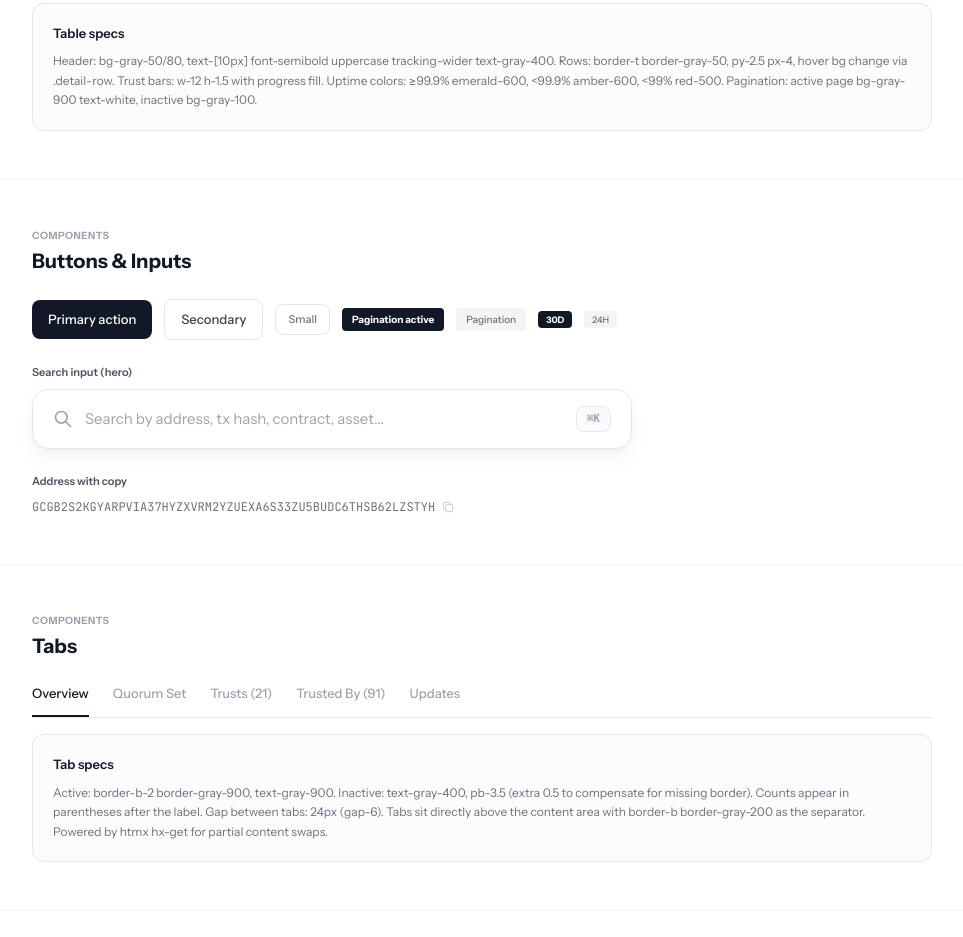
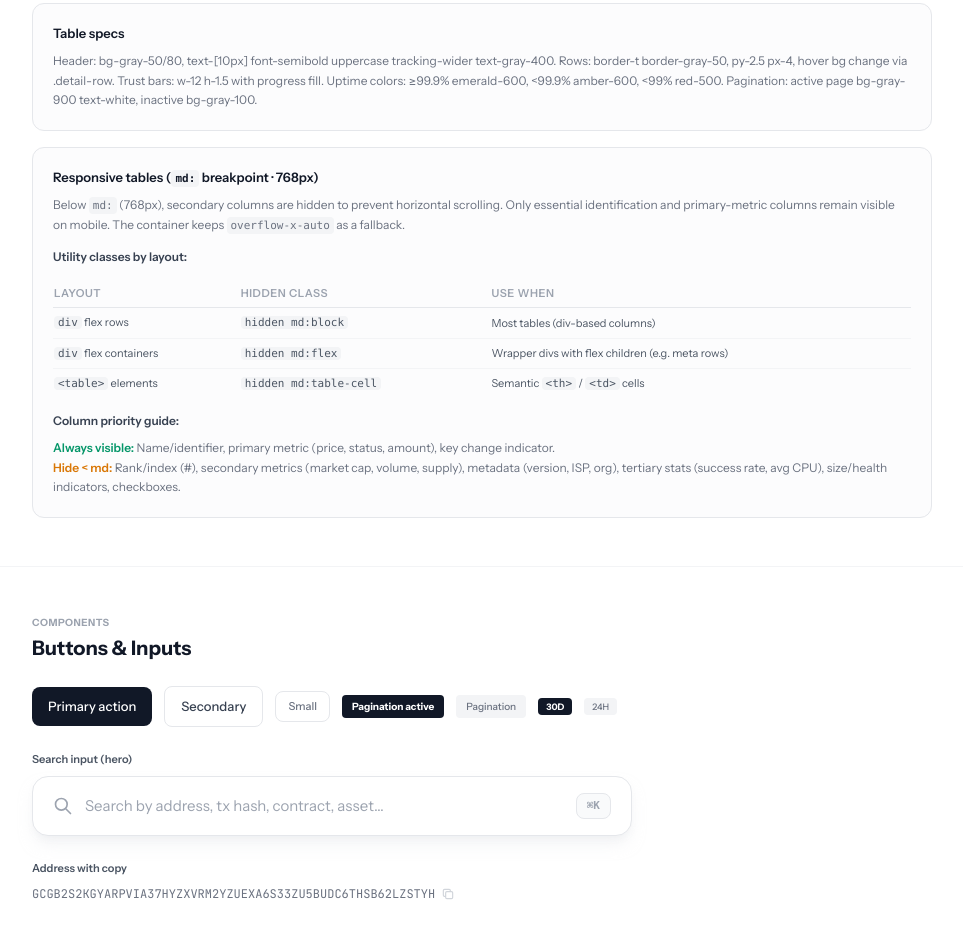
Before and after one commit to withObsrvr/prism, a website: page docs/design/prism-design-system.html in a window 1280 px wide. Shown: the part 5234-6171 px from the top of the page, without its empty margins (236-1199 px from the left). Drawn offline with nearby package versions, Linux system fonts and the light colour scheme.

Commit message:
responsive design updates (#5)

```diff
--- a/docs/design/prism-design-system.html
+++ b/docs/design/prism-design-system.html
@@ -626,6 +626,38 @@
         Header: bg-gray-50/80, text-[10px] font-semibold uppercase tracking-wider text-gray-400. Rows: border-t border-gray-50, py-2.5 px-4, hover bg change via .detail-row. Trust bars: w-12 h-1.5 with progress fill. Uptime colors: ≥99.9% emerald-600, <99.9% amber-600, <99% red-500. Pagination: active page bg-gray-900 text-white, inactive bg-gray-100.
       </div>
     </div>
+
+    <div class="rounded-xl border border-gray-200 bg-gray-50/50 p-5 mt-4">
+      <h3 class="text-[13px] font-semibold text-gray-900 mb-2">Responsive tables (<code class="text-[11px] bg-gray-100 px-1 py-0.5 rounded">md:</code> breakpoint · 768px)</h3>
+      <div class="text-[12px] text-gray-500 leading-relaxed mb-3">
+        Below <code class="text-[11px] bg-gray-100 px-1 py-0.5 rounded">md:</code> (768px), secondary columns are hidden to prevent horizontal scrolling. Only essential identification and primary-metric columns remain visible on mobile. The container keeps <code class="text-[11px] bg-gray-100 px-1 py-0.5 rounded">overflow-x-auto</code> as a fallback.
+      </div>
+      <div class="text-[12px] text-gray-500 leading-relaxed mb-3">
+        <span class="font-semibold text-gray-700">Utility classes by layout:</span>
+      </div>
+      <table class="w-full text-[11px] mb-3">
+        <thead>
+          <tr class="text-left text-gray-400 uppercase tracking-wider border-b border-gray-200">
+            <th class="py-1.5 font-semibold">Layout</th>
+            <th class="py-1.5 font-semibold">Hidden class</th>
+            <th class="py-1.5 font-semibold">Use when</th>
+          </tr>
+        </thead>
+        <tbody class="text-gray-600">
+          <tr class="border-b border-gray-100"><td class="py-1.5"><code class="bg-gray-100 px-1 rounded">div</code> flex rows</td><td class="py-1.5"><code class="bg-gray-100 px-1 rounded">hidden md:block</code></td><td class="py-1.5">Most tables (div-based columns)</td></tr>
+          <tr class="border-b border-gray-100"><td class="py-1.5"><code class="bg-gray-100 px-1 rounded">div</code> flex containers</td><td class="py-1.5"><code class="bg-gray-100 px-1 rounded">hidden md:flex</code></td><td class="py-1.5">Wrapper divs with flex children (e.g. meta rows)</td></tr>
+          <tr><td class="py-1.5"><code class="bg-gray-100 px-1 rounded">&lt;table&gt;</code> elements</td><td class="py-1.5"><code class="bg-gray-100 px-1 rounded">hidden md:table-cell</code></td><td class="py-1.5">Semantic <code class="bg-gray-100 px-1 rounded">&lt;th&gt;</code> / <code class="bg-gray-100 px-1 rounded">&lt;td&gt;</code> cells</td></tr>
+        </tbody>
+      </table>
+      <div class="text-[12px] text-gray-500 leading-relaxed mb-2">
+        <span class="font-semibold text-gray-700">Column priority guide:</span>
+      </div>
+      <div class="text-[12px] text-gray-500 leading-relaxed">
+        <span class="text-emerald-600 font-semibold">Always visible:</span> Name/identifier, primary metric (price, status, amount), key change indicator.
+        <br/>
+        <span class="text-amber-600 font-semibold">Hide &lt; md:</span> Rank/index (#), secondary metrics (market cap, volume, supply), metadata (version, ISP, org), tertiary stats (success rate, avg CPU), size/health indicators, checkboxes.
+      </div>
+    </div>
   </div>
 </section>
 
--- a/web/static/css/input.css
+++ b/web/static/css/input.css
@@ -170,8 +170,21 @@ dialog[open] {
     background: linear-gradient(90deg, #D1D5DB, #9CA3AF, #D1D5DB);
   }
 
+  /* Horizontal scroll shadow hint */
+  .scroll-hint {
+    background:
+      linear-gradient(to right, white 30%, transparent),
+      linear-gradient(to left, white 30%, transparent),
+      linear-gradient(to right, rgba(0,0,0,.08), transparent 40%),
+      linear-gradient(to left, rgba(0,0,0,.08), transparent 40%);
+    background-position: left center, right center, left center, right center;
+    background-repeat: no-repeat;
+    background-size: 20px 100%, 20px 100%, 14px 100%, 14px 100%;
+    background-attachment: local, local, scroll, scroll;
+  }
+
   /* Scrollbar styling */
-  ::-webkit-scrollbar { width: 5px; }
+  ::-webkit-scrollbar { width: 5px; height: 5px; }
   ::-webkit-scrollbar-track { background: transparent; }
   ::-webkit-scrollbar-thumb { background: #D1D5DB; border-radius: 3px; }
 }
```
Also changed, not shown: 15 other files.
